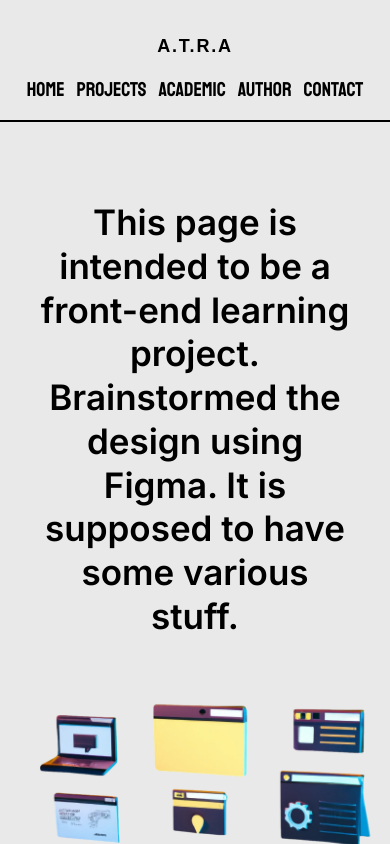
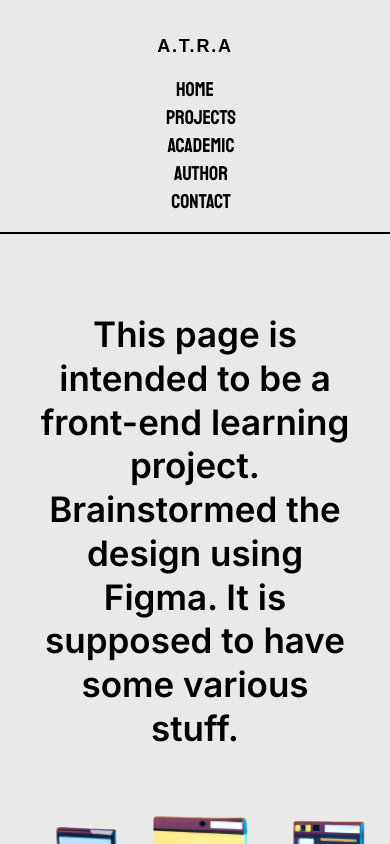
Before and after one commit to AlejandroAlberoni/frontend-portfolio, a Next.js app: page / in a window 390 px wide. Shown: the top 844 px of the page. Built offline with nearby package versions, Linux system fonts and the light colour scheme; a web font is replaced by a local one.

Commit message:
fix: navigation bar resp. design

```diff
--- a/app/components/navbar.tsx
+++ b/app/components/navbar.tsx
@@ -8,7 +8,7 @@ const NavigationContext = () => {
       <div className='m-4 sm:m-0'>
         <h2 className='animate-blurred-fade-in font-lexendexa font-bold text-lg tracking-widest antialiased'>A.T.R.A</h2>
       </div>
-      <div className='sm:flex space-x-3 sm:space-x-6 font-Staatliches text-xl sm:tracking-[0.2em] tracking-normal '>
+      <div className='grid sm:flex space-x-3 sm:space-x-6 font-Staatliches text-xl sm:tracking-[0.2em] tracking-normal '>
         <Link href={"/"}>Home</Link>
         <Link href={"/"}>Projects</Link>
         <Link href={"/"}>Academic</Link>
```
